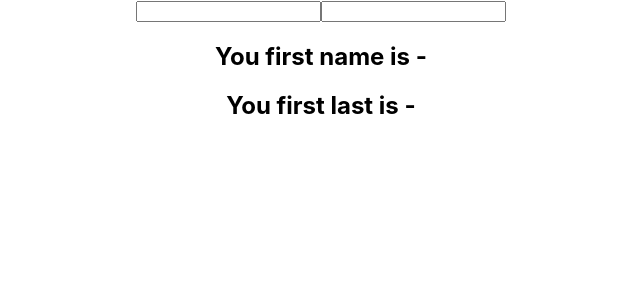
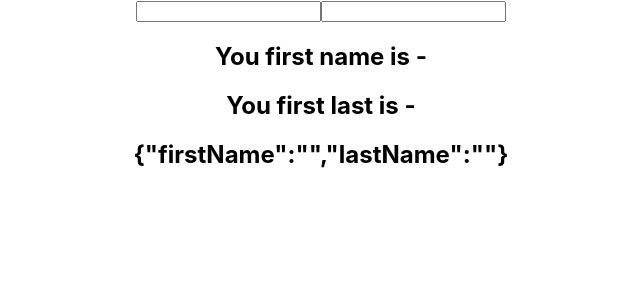
Before and after one commit to jimmymetts/react_hooks_tutorial, a React (Create React App) app: page / in a window 1280 px wide. Shown: the top 300 px of the page, without its empty margins (319-959 px from the left). Built offline with nearby package versions, Linux system fonts and the light colour scheme.

Commit message:
add hookcounterfour

```diff
--- a/src/components/HookCounterThree.js
+++ b/src/components/HookCounterThree.js
@@ -21,6 +21,7 @@ function HookCounterThree() {
 
     <h2>You first name is - {name.firstName}</h2>
     <h2>You first last is - {name.lastName}</h2>
+    <h2>{JSON.stringify(name)}</h2>
 
     </form>
     )
```
Also changed, not shown: src/components/HookCounterFour.js (added, +15 -0 lines).
